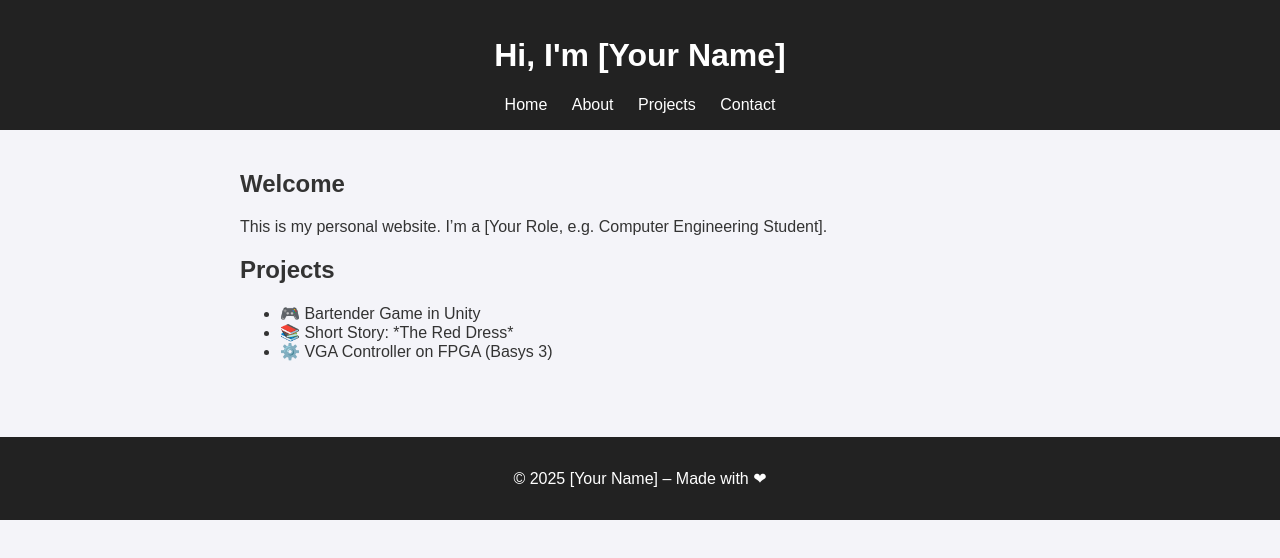
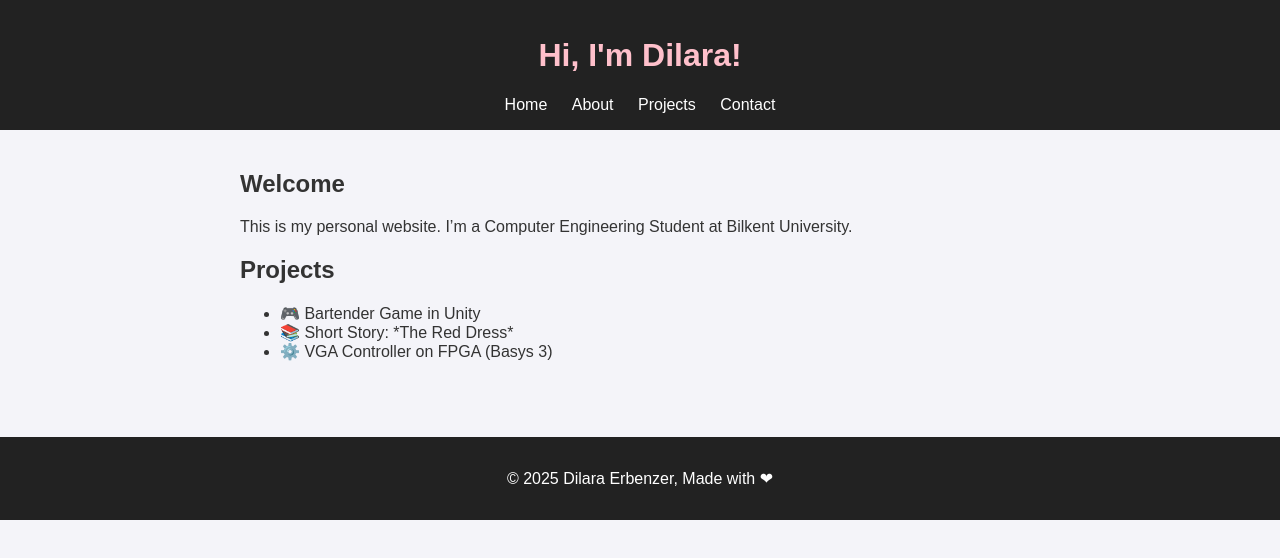
Before and after one commit to dilaraerbenzer/dilaraerbenzer.github.io, a plain HTML site: page index.html in a window 1280 px wide. Drawn offline with Linux system fonts and the light colour scheme.

Commit message:
Initial commit

```diff
--- a/index.html
+++ b/index.html
@@ -8,7 +8,7 @@
 </head>
 <body>
   <header>
-    <h1>Hi, I'm [Your Name]</h1>
+    <h1>Hi, I'm Dilara!</h1>
     <nav>
       <a href="index.html">Home</a>
       <a href="#">About</a>
@@ -20,7 +20,7 @@
   <main>
     <section>
       <h2>Welcome</h2>
-      <p>This is my personal website. I’m a [Your Role, e.g. Computer Engineering Student].</p>
+      <p>This is my personal website. I’m a Computer Engineering Student at Bilkent University.</p>
     </section>
 
     <section>
@@ -34,7 +34,7 @@
   </main>
 
   <footer>
-    <p>© 2025 [Your Name] – Made with ❤</p>
+    <p>© 2025 Dilara Erbenzer, Made with ❤</p>
   </footer>
 
   <script src="script.js"></script>
--- a/script.js
+++ b/script.js
@@ -1,4 +1 @@
-// Example: simple console greeting
 console.log("Welcome to my portfolio website!");
-
-// You can add interactivity here later
--- a/style.css
+++ b/style.css
@@ -8,7 +8,7 @@ body {
 
 header {
   background: #222;
-  color: white;
+  color: pink;
   padding: 1rem;
   text-align: center;
 }
```
